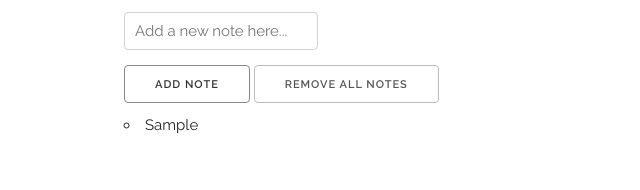
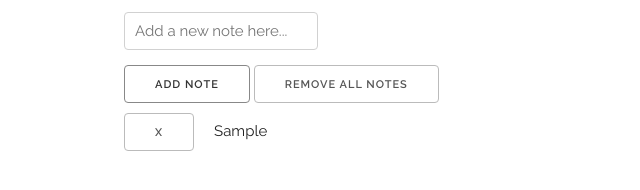
Before and after one commit to JamesBirchall/jamesbirchall.github.io, a plain HTML site: page modern-js-notes/notes-app/index.html in a window 1280 px wide. Both pictures are taken after typing "Sample", "Sample" into the empty fields and a click on the button "ADD NOTE". Shown: the part 122-312 px from the top of the page, without its empty margins (36-676 px from the left). Drawn offline with Linux system fonts and the light colour scheme.

Commit message:
notes-app - element additions
updates to elements and css

```diff
--- /dev/null
+++ b/modern-js-notes/notes-app/css/notes-app.css
@@ -0,0 +1,7 @@
+span {
+  margin-left: 20px;
+}
+
+li {
+  list-style-type: none;
+}
--- a/modern-js-notes/notes-app/index.html
+++ b/modern-js-notes/notes-app/index.html
@@ -12,6 +12,7 @@
     />
     <link rel="stylesheet" href="css/normalize.css" />
     <link rel="stylesheet" href="css/skeleton.css" />
+    <link rel="stylesheet" href="css/notes-app.css" />
 
     <title>Notes App v2</title>
   </head>
--- a/modern-js-notes/notes-app/scripts/main.js
+++ b/modern-js-notes/notes-app/scripts/main.js
@@ -113,6 +113,10 @@ const clearNotesFromDisplay = function() {
 const createNotes = function(notes, altIndex) {
   notes.forEach(function(note, index) {
     const newElement = document.createElement("li")
+    const divElement = document.createElement("span")
+    const button = document.createElement("button")
+
+    button.textContent = "x"
 
     // how to create checkbox element and provide
     // const checkboxElement = document.createElement('input')
@@ -121,7 +125,7 @@ const createNotes = function(notes, altIndex) {
     // newElement.appendChild(checkboxElement)
 
     const text = note.body
-    newElement.appendChild(document.createTextNode(text))
+    divElement.appendChild(document.createTextNode(text))
     let identifier = 0
     if (altIndex) {
       identifier = `note${altIndex}`
@@ -129,6 +133,9 @@ const createNotes = function(notes, altIndex) {
       identifier = `note${index}`
     }
     newElement.setAttribute("id", identifier)
+
+    newElement.appendChild(button)
+    newElement.appendChild(divElement)
     document.querySelector("ul").appendChild(newElement)
   })
 }
--- a/modern-js-notes/notes-app/scripts/notes-functions.js
+++ b/modern-js-notes/notes-app/scripts/notes-functions.js
@@ -20,4 +20,5 @@ function removeNotesFromLocalStorage() {
 
 function clearNotesArray() {
   window.notes = [] // reset notes array and future note count
+  removeNotesFromLocalStorage()
 }
```
Also changed, not shown: modern-js-notes/todo-app/todo-functions.js (+5 -6 lines).
